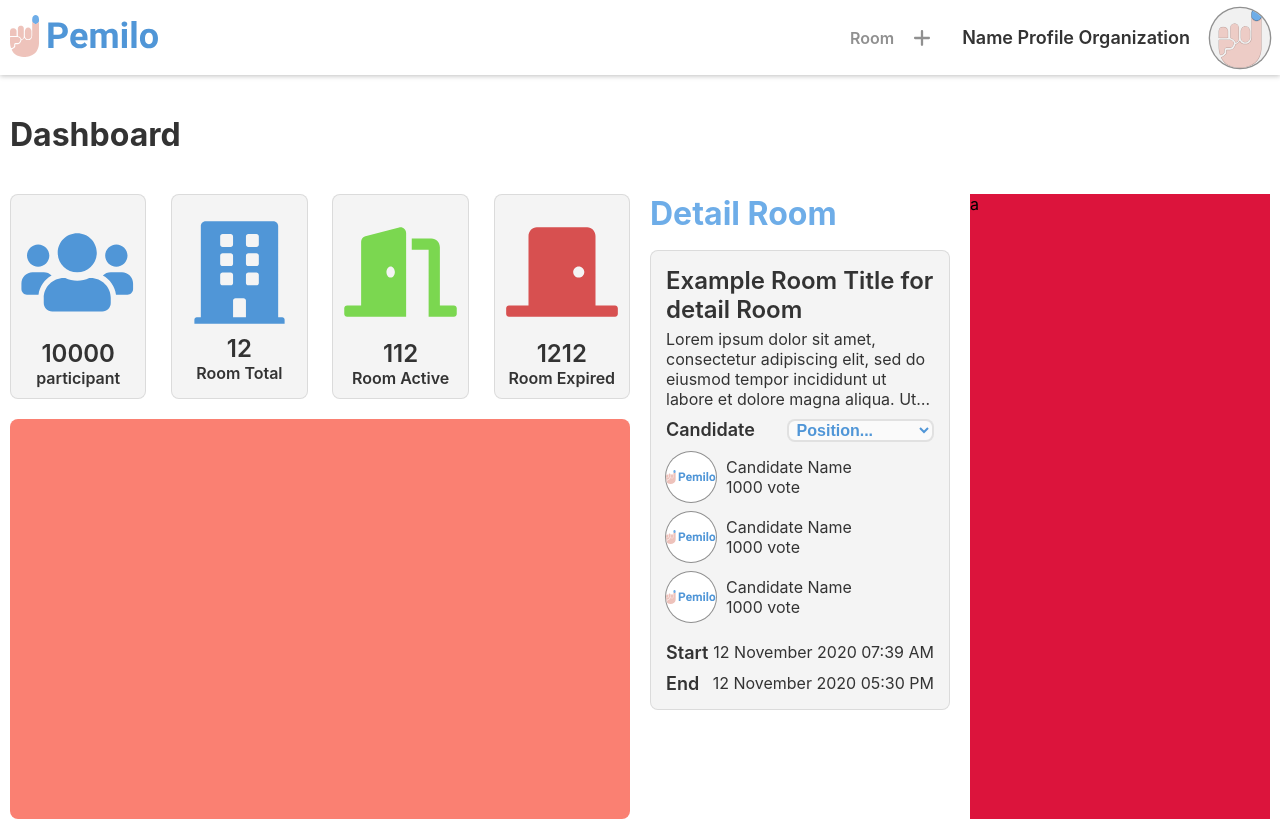
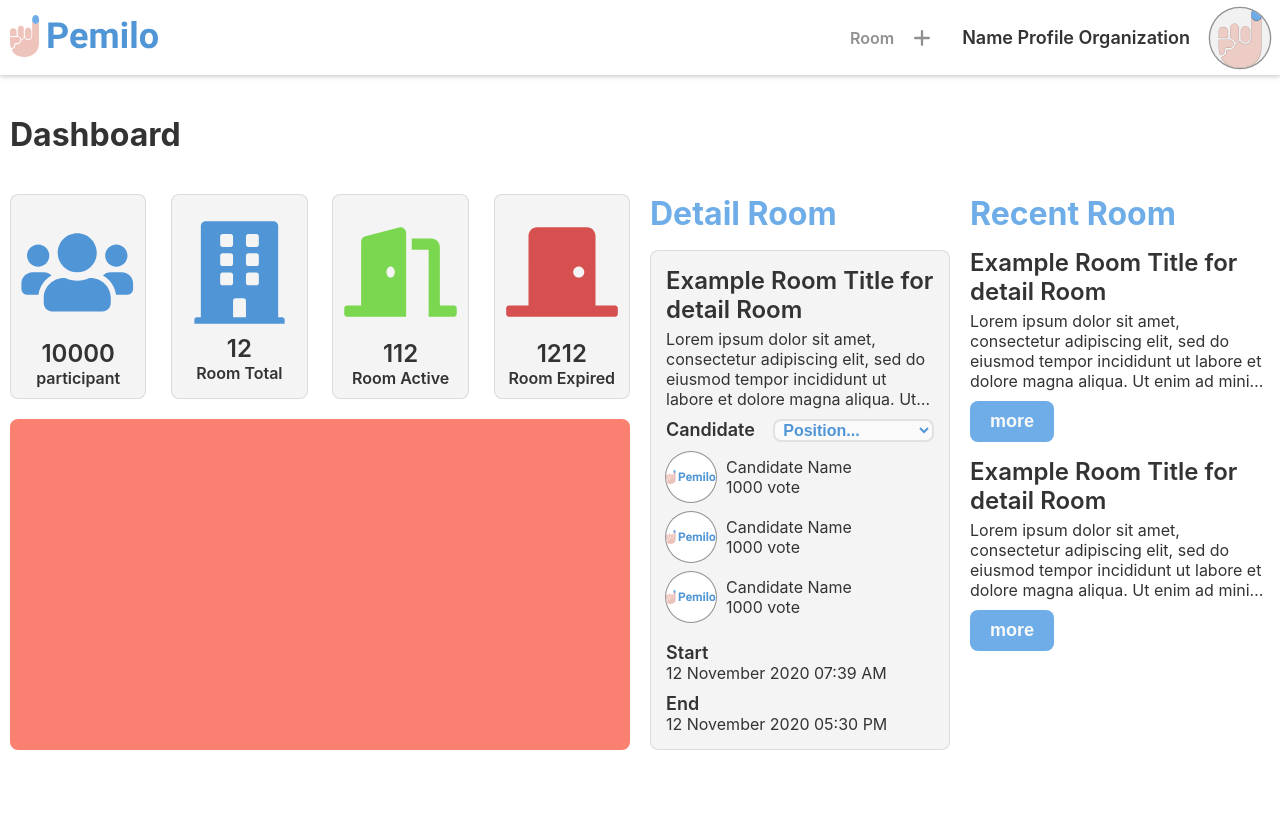
Before and after one commit to Pemiloo/server, a Next.js app: page /page/dashboard in a window 1280 px wide. Built offline with nearby package versions, Linux system fonts and the light colour scheme.

Commit message:
modeling dashboard for desktop
large | medium | small

```diff
--- a/pages/page/dashboard.jsx
+++ b/pages/page/dashboard.jsx
@@ -3,7 +3,7 @@ import s from '../../styles/page/dashboard.module.css'
 
 const Dashboard = () => {
   return(
-    <div>
+    <>
       <Nav></Nav>
       <div className={s.containerFluid}>
 
@@ -13,7 +13,7 @@ const Dashboard = () => {
           </div>
         </div>
 
-        <div className={s.row}>
+        <main className={s.row}>
 
           <div className={`${s.column} ${s.info}`}>
             <div className={s.flex}>
@@ -126,13 +126,13 @@ const Dashboard = () => {
 
               <div className={`${s.column} ${s.status}`}>
                 <div className={s.row}>
-                  <div className={`${s.flex}`}>
+                  <div className={`${s.column}`}>
                     <span className={s.subheadtxt}>Start</span>
                     <span className={s.txt}>12 November 2020 07:39 AM</span>
                   </div>
                 </div>
                 <div className={s.row}>
-                  <div className={`${s.flex}`}>
+                  <div className={`${s.column}`}>
                     <span className={s.subheadtxt}>End</span>
                     <span className={s.txt}>12 November 2020 05:30 PM</span>
                   </div>
@@ -144,12 +144,52 @@ const Dashboard = () => {
           </div>
 
           <div className={`${s.column} ${s.recentRoom}`}>
-            <div>a</div>
+
+            <div className={s.row}>
+              <span className={s.headsection}>Recent Room</span>
+            </div>
+
+            <div className={s.column}>
+
+              <div className={`${s.column} ${s.room}`}>
+                <div className={s.row}>
+                  <div className={s.headtxt}>
+                    <span>Example Room Title for detail Room</span>
+                  </div>
+                </div>
+                <div className={s.row}>
+                  <span className={s.txt}>
+                    Lorem ipsum dolor sit amet, consectetur adipiscing elit, sed do eiusmod tempor incididunt ut labore et dolore magna aliqua. Ut enim ad minim veniam, quis nostrud exercitation ullamco laboris nisi ut aliquip ex ea commodo consequat. Duis aute irure dolor in reprehenderit in voluptate velit esse cillum dolore eu fugiat nulla pariatur. Excepteur sint occaecat cupidatat non proident, sunt in culpa qui officia deserunt mollit anim id est laborum.
+                  </span>
+                </div>
+                <div className={s.row}>
+                  <button type="submit" className={`${s.expand} ${s.subheadtxt}`}>more</button>
+                </div>
+              </div>
+
+              <div className={`${s.column} ${s.room}`}>
+                <div className={s.row}>
+                  <div className={s.headtxt}>
+                    <span>Example Room Title for detail Room</span>
+                  </div>
+                </div>
+                <div className={s.row}>
+                  <span className={s.txt}>
+                    Lorem ipsum dolor sit amet, consectetur adipiscing elit, sed do eiusmod tempor incididunt ut labore et dolore magna aliqua. Ut enim ad minim veniam, quis nostrud exercitation ullamco laboris nisi ut aliquip ex ea commodo consequat. Duis aute irure dolor in reprehenderit in voluptate velit esse cillum dolore eu fugiat nulla pariatur. Excepteur sint occaecat cupidatat non proident, sunt in culpa qui officia deserunt mollit anim id est laborum.
+                  </span>
+                </div>
+                <div className={s.row}>
+                  <button type="submit" className={`${s.expand} ${s.subheadtxt}`}>more</button>
+                </div>
+              </div>
+
+            </div>
+
           </div>
-        </div>
+        </main>
 
       </div>
-    </div>
+    </>
   )
 }
 export default Dashboard
--- a/styles/page/dashboard.module.css
+++ b/styles/page/dashboard.module.css
@@ -58,6 +58,7 @@
    -webkit-line-clamp: 4; /* number of lines to show */
    -webkit-box-orient: vertical;
 }
+main.row{max-height: 580px;}
 
 .info{  /*custom selector*/
   width: 50%;
@@ -75,7 +76,7 @@
 }
 .graphRoom{
   width: 100%;
-  height: 400px;
+  height: 100%;
   margin-top: 20px;
   border-radius: 8px;
   background-color: salmon;
@@ -88,6 +89,7 @@
 .detail{
   margin-top: 17px;
   width: 100%;
+  overflow-y: scroll;
   background-color: #F4F4F4;
   border: 1px solid rgba(0, 0, 0, 0.1);
   box-sizing: border-box;
@@ -96,8 +98,8 @@
 }
 .room .txt{margin-top: 5px;}
 .candidates{margin-top: 10px;}
-.select{
-  width: 55%;
+select.select{
+  width: 60%;
   height: 100%;
   background-color: #FAFAFA;
   border: 2px solid rgba(0, 0, 0, 0.1);
@@ -120,26 +122,30 @@
   justify-content: center;
   padding-left: 10px;
 }
-.status{margin-top: 10px;} .status > .row{margin-top: 10px;}
+.status{margin-top: 10px;}
+.status > .row{margin-top: 10px;}
 
 .recentRoom{ /*custom selector*/
   width: 25%;
   padding: 0px 10px;
 }
-.recentRoom > div{
-  width: 100%;
-  height: 100%;
-  background-color: crimson;
-}
+button.expand{
+  margin-top: 10px;
+  padding: 10px 20px;
+  color: #FAFAFA;
+  background-color: #6EADE8;
+  border: none; outline: none;
+  border-radius: 8px;
+  cursor: pointer;
+} button.expand:hover{background-color: #5096D7;}
+.recentRoom .room{margin-top: 15px;}
 
 @media screen and (max-width : 1140px){ /*responsive selector*/
-  .info .col{
-    width: 24%;
-  }
+  main.row{max-height: 535px; margin-bottom: 5px;}
   .info{
     padding-right: 5px;
   }
-  .roomInfo{
+  .detailRoom{
     padding: 0px 5px;
   }
   .recentRoom{
```
